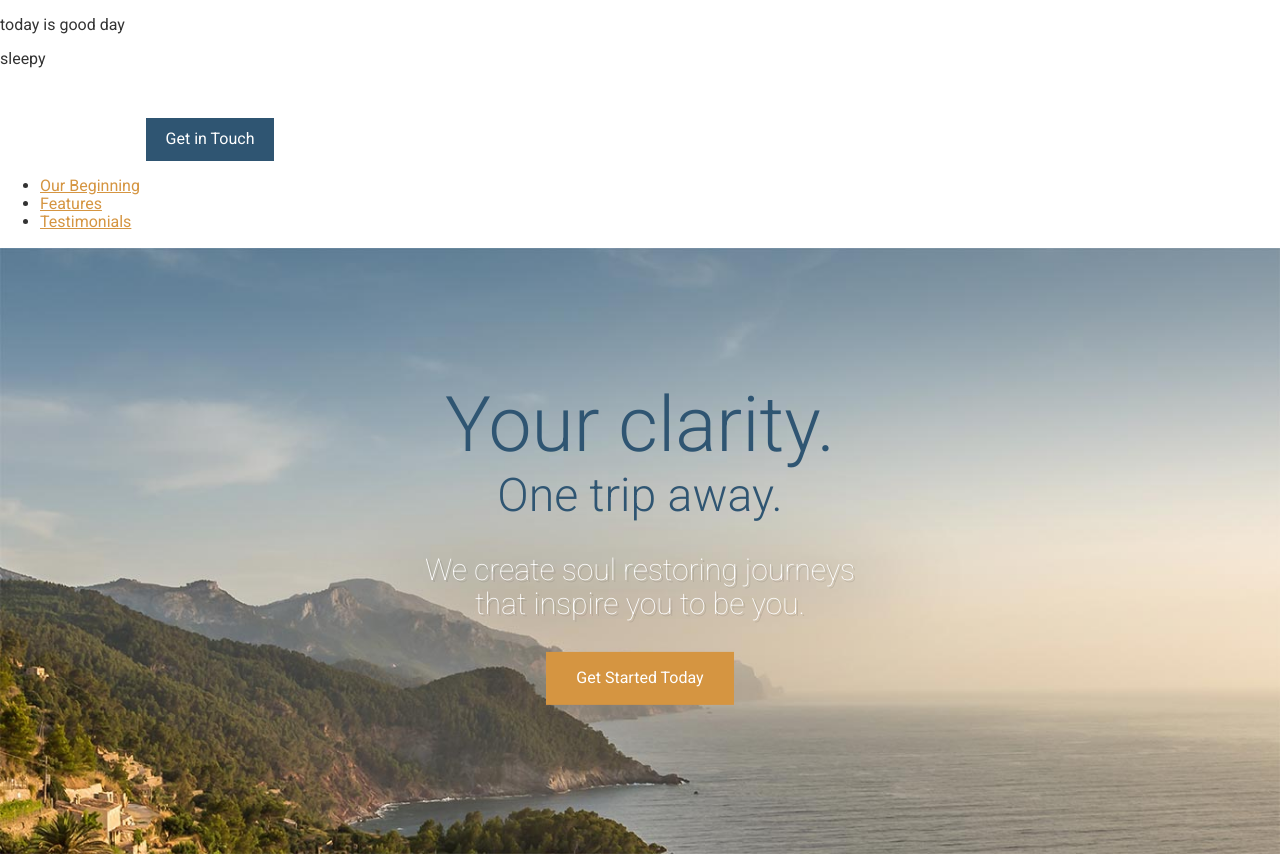
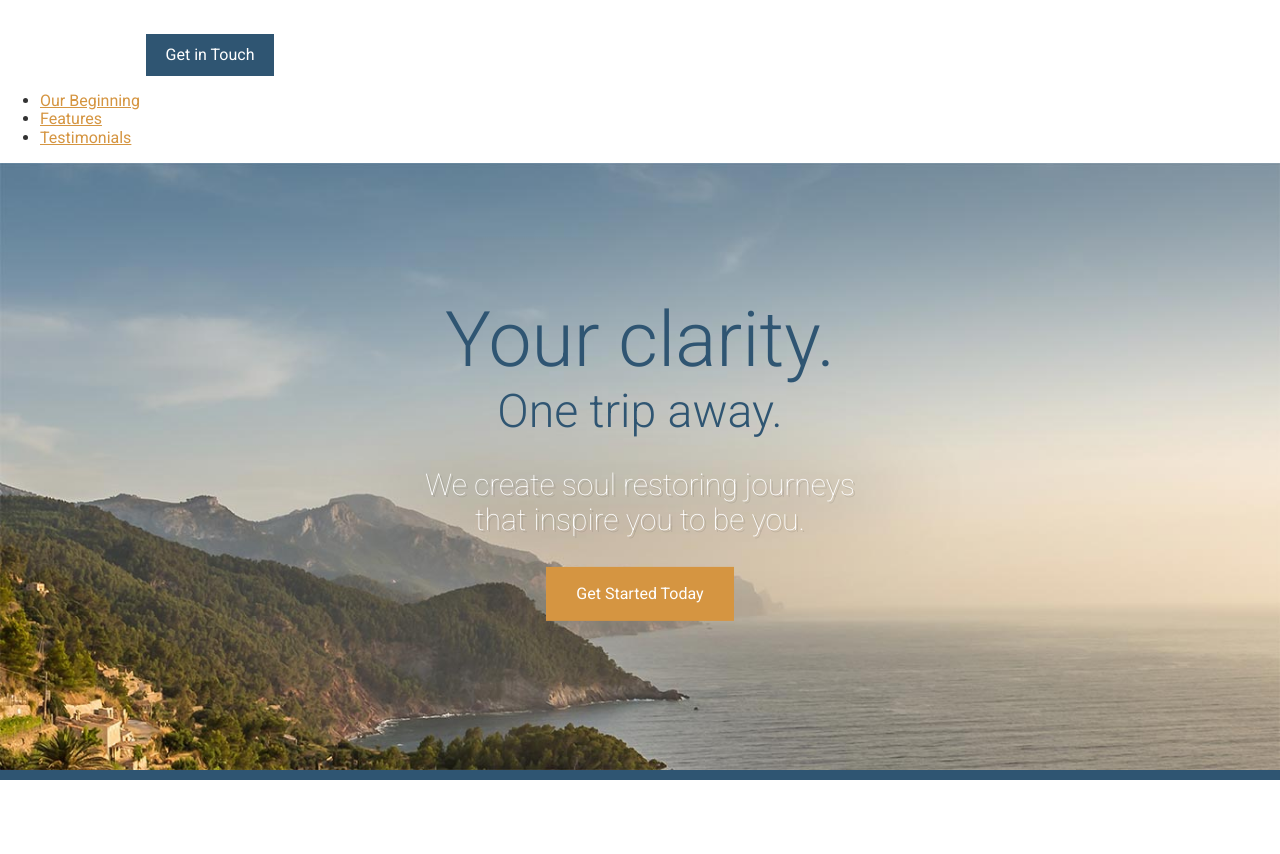
Before and after one commit to mkmeow/travel-site, a website: page app/index.html in a window 1280 px wide. Shown: the top 854 px of the page. Drawn offline with Linux system fonts and the light colour scheme.

```diff
--- a/app/index.html
+++ b/app/index.html
@@ -11,8 +11,6 @@
 </head>
 
 <body>
-  <p>today is good day</p>
-  <p>sleepy</p>
   <header>
     <img src="assets/images/icons/clear-view-escapes.svg">
     <a href="#" class="btn">Get in Touch</a>
--- a/package.json
+++ b/package.json
@@ -7,7 +7,7 @@
   },
   "devDependencies": {
     "autoprefixer": "^9.6.0",
-    "browser-sync": "^2.26.5",
+    "browser-sync": "^2.26.7",
     "gulp": "^4.0.2",
     "gulp-postcss": "^8.0.0",
     "gulp-watch": "^5.0.1",
```
Also changed, not shown: 1 other file.
